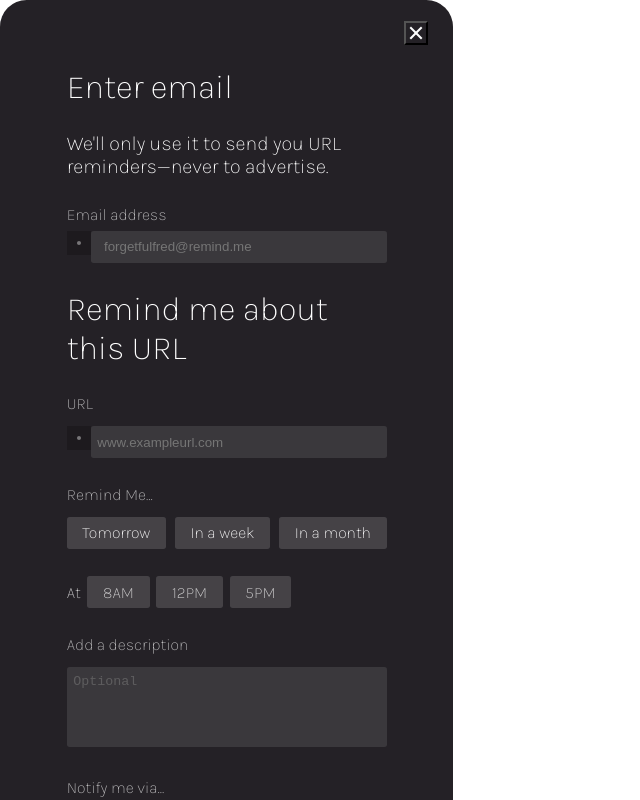
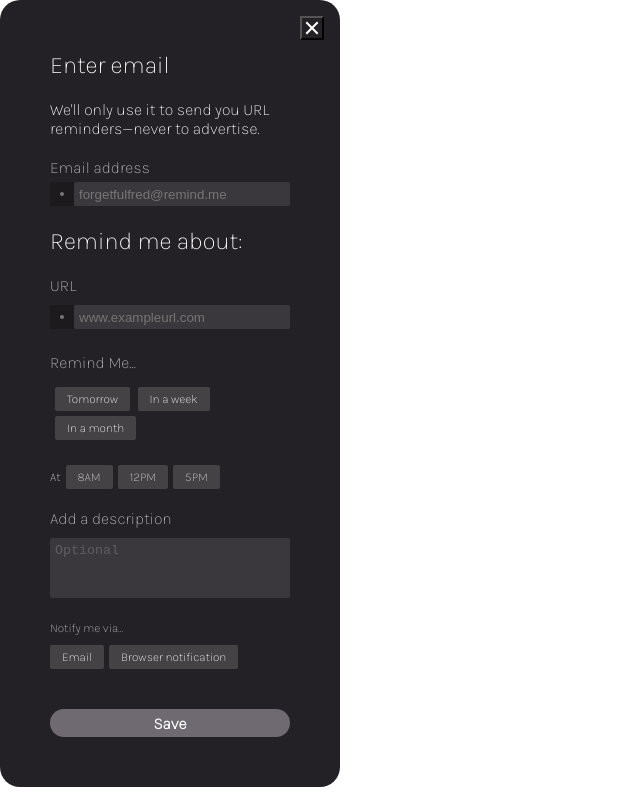
Before and after one commit to Matt-Hulme/Remind.Me, a React (Vite) app: page / in a window 1280 px wide. Shown: the top 800 px of the page, without its empty margins (0-640 px from the left). Built offline with nearby package versions, Linux system fonts and the light colour scheme.

Commit message:
REM conversion complete (12 -> 16)

```diff
--- a/src/App.css
+++ b/src/App.css
@@ -13,11 +13,11 @@ html {
 }
 
 .EmailCapturePage {
-  height: 27.0833rem;
-  width: 28.3333rem;
+  height: 81;
+  width: 85;
   background-color: #242126;
-  border-radius: 1.66667rem;
-  padding: 4.16667rem;
+  border-radius: 5rem;
+  padding: 12.5rem;
   font-family: Karla;
   font-style: normal;
   color: #ffff;
@@ -30,16 +30,17 @@ html {
   flex-direction: column;
   justify-content: flex-start;
   align-items: center;
-  row-gap: 1.66667rem;
+  row-gap: 5;
 }
 
-.EmailCapturePageMainContainer {
-  height: 13.0833rem;
+/* rem calc?
+/* .EmailCapturePageMainContainer {
+  height: 4rem;
   width: 20rem;
-}
+} */
 
 .MainPage {
-  width: 28.3333rem;
+  width: 21.25rem;
   height: auto;
   align-items: center;
   justify-items: center;
@@ -56,24 +57,22 @@ html {
 
 .MainPageMainContainer {
   background-color: #242126;
-  height: 100%;
-  width: 100%;
-  border-radius: 1.66667rem;
-  padding: 4.16667rem;
+  border-radius: 1.25rem;
+  padding: 3.125rem;
   display: flex;
   flex-direction: column;
   justify-content: center;
-  row-gap: 1.66667rem;
+  row-gap: 1.25rem;
 }
 
 .ConfirmationPage {
-  height: 26.4167rem;
-  width: 28.3333rem;
+  height: 21.25rem;
+  width: 20rem;
   background-color: #242126;
   display: flex;
   justify-content: flex-start;
   align-items: flex-start;
-  border-radius: 1.66667rem;
+  border-radius: 1.25rem;
   font-family: Karla;
   font-style: normal;
   color: #ffff;
@@ -85,7 +84,7 @@ html {
   align-items: center;
   height: 100%;
   width: 100%;
-  padding: 4.16667rem;
+  padding: 3.125rem;
 }
 
 .ConfirmationPageMainContainer {
@@ -97,43 +96,21 @@ html {
 .CloseButton {
   background-color: transparent;
   position: absolute;
-  top: 1.3rem;
-  right: 1.6rem;
+  top: 1rem;
+  right: 1rem;
   z-index: 9999999;
   display: flex;
   justify-content: center;
 }
 
-/* .CloseButton::before,
-.CloseButton::after {
-  height: fit-content;
-  display: flex;
-  justify-content: center;
-  align-items: center;
-  position: relative;
-  top: -1.66667rem;
-  right: -21.5rem;
-}
-
-.CloseButton::before {
-  transform: rotate(45deg);
-}
-
-.CloseButton::after {
-  transform: rotate(-45deg);
-}
-
-.CloseButton2 {
-} */
-
 .Mainh1 {
-  font-size: 2.08333rem;
+  font-size: 1.5rem;
   font-weight: 400;
-  line-height: normal;
+  line-height: 1.875rem;
 }
 
 .Mainh2 {
-  font-size: 1.25rem;
+  font-size: 1rem;
   font-weight: 400;
 }
 
@@ -143,60 +120,53 @@ html {
   color: #fff;
   font-size: 1rem;
   font-weight: 500;
-  margin-bottom: 0.83333rem;
+  margin-bottom: 0.625rem;
 }
 
 #EmailCapturePageH2 {
-  margin-bottom: 0.41667rem;
+  margin-bottom: 0.3125rem;
 }
 
 .Mainp {
   align-self: stretch;
   color: #fff;
   font-family: Karla;
-  font-size: 1.25rem;
+  font-size: 1rem;
   font-style: normal;
   font-weight: 400;
-  line-height: 1.66667rem;
+  line-height: 1.25rem;
 }
 
 .UrlFieldForm {
-  border-radius: 0.16667rem;
-  width: 20rem;
-  height: 2rem;
+  width: 100%;
+  border-radius: 0.125rem;
   display: flex;
 }
 
 .UrlTextBox {
+  height: 1.5rem;
   width: 100%;
-  height: 100%;
   background: rgba(255, 255, 255, 0.1);
   color: white;
-  border-radius: 0.16667rem;
+  border-radius: 0.125rem;
   border: none;
-  padding: 0.41667rem;
-}
-
-.EmailCaptureField {
-  margin-bottom: 0;
-  padding-bottom: 0;
+  padding: 0.3125rem;
 }
 
 .EmailCaptureFieldForm {
-  border-radius: 0.16667rem;
-  width: 20rem;
-  height: 2rem;
+  height: 1.5rem;
+  width: 100%;
+  border-radius: 0.125rem;
   display: flex;
 }
 
 .EmailCaptureTextBox {
   width: 100%;
-  height: 100%;
   background: rgba(255, 255, 255, 0.1);
   color: white;
-  border-radius: 0.16667rem;
+  border-radius: 0.125rem;
   border: none;
-  padding: 0.83333rem;
+  padding: 0.3125rem;
 }
 
 .DateAndTimeSelector {
@@ -205,31 +175,36 @@ html {
 }
 
 #DateAndTimeSelectorSubtitle {
-  margin-bottom: 0.83333rem;
+  margin-bottom: 0.625rem;
 }
 
 .DateSelector {
   display: flex;
   flex-direction: row;
-  justify-content: space-between;
+  justify-content: start;
+  row-gap: 0.3125rem;
+  column-gap: 0.469rem;
   flex-wrap: wrap;
-  row-gap: 0.41667rem;
+  padding: 0.3125rem;
   align-items: center;
   align-content: center;
-  margin-bottom: 1.66667rem;
+  margin-bottom: 1.25rem;
 }
+
+/* xx
+*/
 
 .TimeSelector {
   display: flex;
   flex-direction: row;
   align-items: center;
-  column-gap: 0.41667rem;
+  column-gap: 0.3125rem;
 }
 
 .TimeSelector div {
   color: #fff;
   font-family: Karla;
-  font-size: 1rem;
+  font-size: 0.75rem;
   font-style: normal;
   font-weight: 500;
   line-height: normal;
@@ -237,22 +212,22 @@ html {
 }
 
 .SelectableOptionButton {
-  width: auto;
-  height: auto;
   display: flex;
   justify-content: center;
   align-items: center;
-  padding: 0.41667rem 0.98167rem;
+  padding: 0.3125rem 0.75rem;
   font-family: Karla;
   color: #fff;
-  font-size: 1rem;
+  font-size: 0.75rem;
   font-weight: 400;
-  line-height: 1.16667rem;
-  border-radius: 0.16667rem;
+  line-height: 0.875rem;
+  border-radius: 0.125rem;
   background: rgba(255, 255, 255, 0.15);
   border: none;
   cursor: pointer;
 }
+
+/* here */
 
 .NotiDateActive {
   background: #8623d4;
@@ -271,20 +246,20 @@ html {
 
 .SelectableOptionButton.active:hover {
   opacity: 1;
-  outline: 0.083333rem solid white;
+  outline: 0.0625rem solid white;
 }
 
 .SelectableOptionButton:hover {
   opacity: 0.5;
-  outline: 0.083333rem solid white;
+  outline: 0.0625rem solid white;
 }
 
 .CalendarButton {
-  width: 2rem;
-  height: 2rem;
+  width: 1.5rem;
+  height: 1.5rem;
   background-color: rgba(255, 255, 255, 0.15);
-  padding: 0.33333rem;
-  border-radius: 0.16667rem;
+  padding: 0.25rem;
+  border-radius: 0.125rem;
 }
 
 .CalendarButton img {
@@ -293,11 +268,11 @@ html {
 }
 
 .ClockButton {
-  width: 2rem;
-  height: 2rem;
+  width: 1.5rem;
+  height: 1.5rem;
   background-color: rgba(255, 255, 255, 0.15);
-  padding: 0.33333rem;
-  border-radius: 0.16667rem;
+  padding: 0.25rem;
+  border-radius: 0.125rem;
 }
 
 .ClockButton img {
@@ -308,7 +283,7 @@ html {
 .DescriptionContainer div {
   color: #fff;
   font-family: Karla;
-  font-size: 1rem;
+  font-size: 0.75rem;
   font-style: normal;
   font-weight: 400;
 }
@@ -322,13 +297,13 @@ html {
   flex-direction: column;
   align-items: flex-start;
   justify-content: flex-start;
-  width: 20rem;
-  height: 5rem;
+  width: 100%;
+  height: 3.75rem;
   background: rgba(255, 255, 255, 0.1);
   color: white;
-  border-radius: 0.16667rem;
+  border-radius: 0.125rem;
   border: none;
-  padding: 0.41667rem;
+  padding: 0.3125rem;
   position: relative;
   overflow-x: hidden;
   resize: none;
@@ -350,23 +325,23 @@ html {
 }
 
 .Checkbox {
-  border-radius: 0.16667rem;
+  border-radius: 0.125rem;
 }
 
 .NotiTypeSelector {
   display: flex;
-  column-gap: 0.41667rem;
+  column-gap: 0.3125rem;
 }
 
 .NotiTypeSelectorText {
   color: #fff;
   font-family: Karla;
-  font-size: 1rem;
+  font-size: 0.75rem;
   font-style: normal;
   font-weight: 400;
   line-height: normal;
   opacity: 0.7;
-  margin-bottom: 0.8333333rem;
+  margin-bottom: 0.625rem;
 }
 
 .SaveButtonContainer {
@@ -378,23 +353,23 @@ html {
 
 .SaveButton {
   width: 100%;
-  height: 2.33333333rem;
-  border-radius: 1.1666666667rem;
+  height: 1.75rem;
+  border-radius: 0.875rem;
   background: #6f6a72;
   display: flex;
-  padding: 0.41667rem 1.66667rem;
+  padding: 0.3125rem 0.875rem;
   justify-content: center;
   align-items: center;
   align-self: stretch;
   color: #fff;
   font-family: Karla;
-  font-size: 1.25rem;
+  font-size: 1rem;
   font-style: normal;
   font-weight: 700;
   line-height: normal;
   border: none;
   cursor: pointer;
-  margin-top: 1.66667rem;
+  margin-top: 1.25rem;
 }
 
 .SaveButton:hover {
@@ -410,15 +385,15 @@ html {
 }
 
 .NextButton {
-  width: 20rem;
-  height: 1.16667rem;
-  border-radius: 0.58333rem;
+  width: 15rem;
+  height: 0.875rem;
+  border-radius: 0.4375rem;
   background: #6f6a72;
   display: flex;
-  padding: 0.83333rem 3.33333rem;
+  padding: 0.625rem 2.5rem;
   justify-content: center;
   align-items: center;
-  gap: 1.66667rem;
+  gap: 1.25rem;
   align-self: stretch;
   color: #fff;
   font-family: Karla;
@@ -432,7 +407,7 @@ html {
 .NextButton div {
   color: #fff;
   font-family: Karla;
-  font-size: 1.25rem;
+  font-size: 1rem;
   font-style: normal;
   font-weight: 700;
   line-height: normal;
@@ -443,21 +418,21 @@ html {
   flex-direction: column;
   align-items: center;
   justify-content: flex-start;
-  height: 4.66667rem;
+  height: 3.5rem;
   margin-bottom: 0;
   padding-bottom: 0;
 }
 
 .UpgradeButton {
-  width: 20rem;
-  height: 1.16667rem;
-  border-radius: 0.58333rem;
+  width: 15rem;
+  height: 0.875rem;
+  border-radius: 0.4375rem;
   background: #f43e80;
   display: flex;
-  padding: 0.83333rem 3.33333rem;
+  padding: 0.625rem 2.5rem;
   justify-content: center;
   align-items: center;
-  gap: 1.66667rem;
+  gap: 1.25rem;
   align-self: stretch;
   color: #fff;
   font-family: Karla;
@@ -471,7 +446,7 @@ html {
 .UpgradeButton div {
   color: #fff;
   font-family: Karla;
-  font-size: 1.25rem;
+  font-size: 1rem;
   font-style: normal;
   font-weight: 700;
   line-height: normal;
--- a/src/components/Pages/MainPage.jsx
+++ b/src/components/Pages/MainPage.jsx
@@ -103,7 +103,7 @@ export default function MainPage() {
             isValidEmail={isValidEmail}
             isEmailTextboxEmpty={isEmailTextboxEmpty}
           />
-          <h1 className="Mainh1">Remind me about this URL</h1>
+          <h1 className="Mainh1">Remind me about:</h1>
           <UrlField
             onNotiUrlChange={handleNotiUrlChange}
             isValidUrl={isValidUrl}
```
Also changed, not shown: src/components/Fields/EmailCaptureField.jsx (+10 -4 lines).
